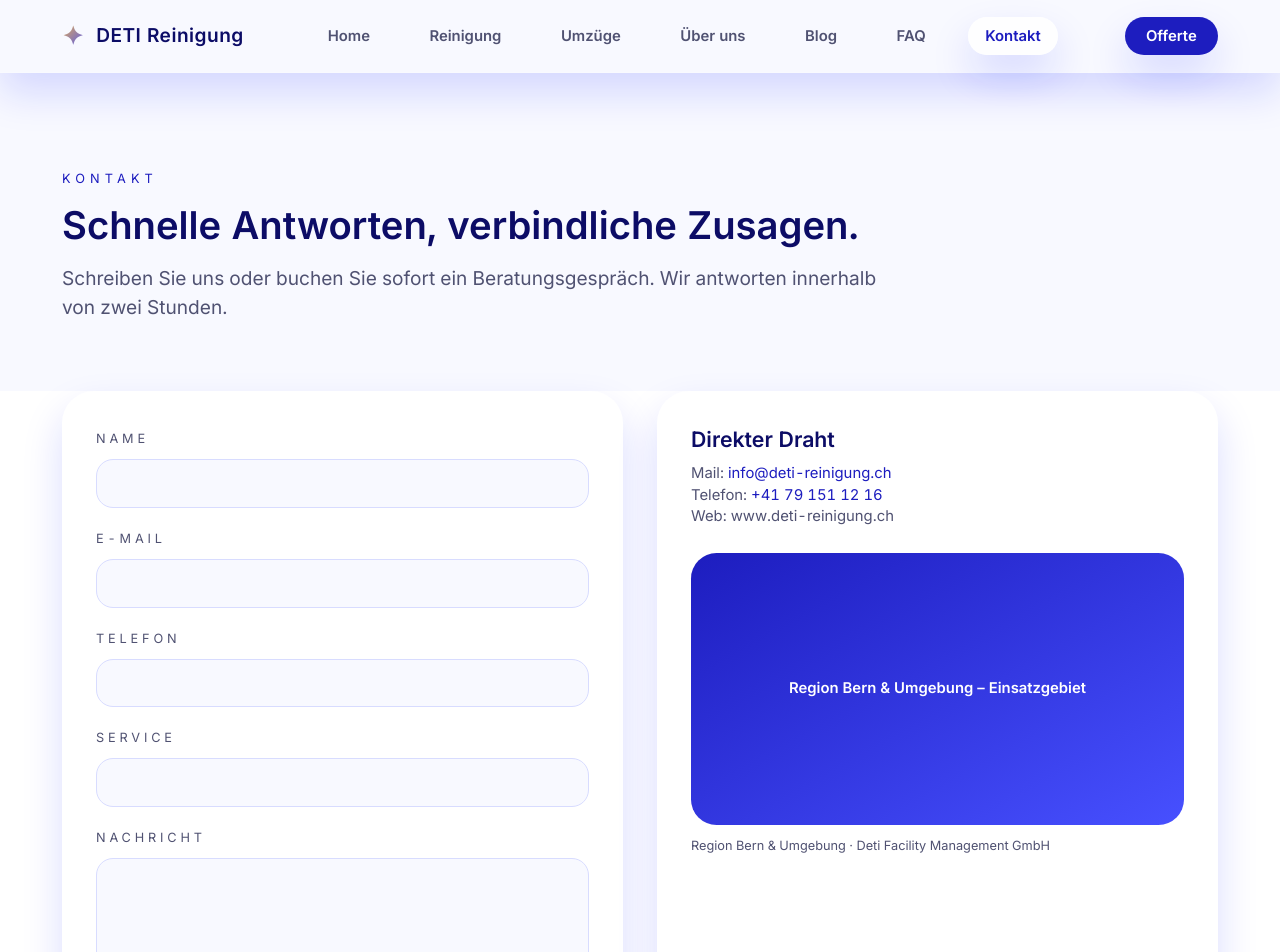
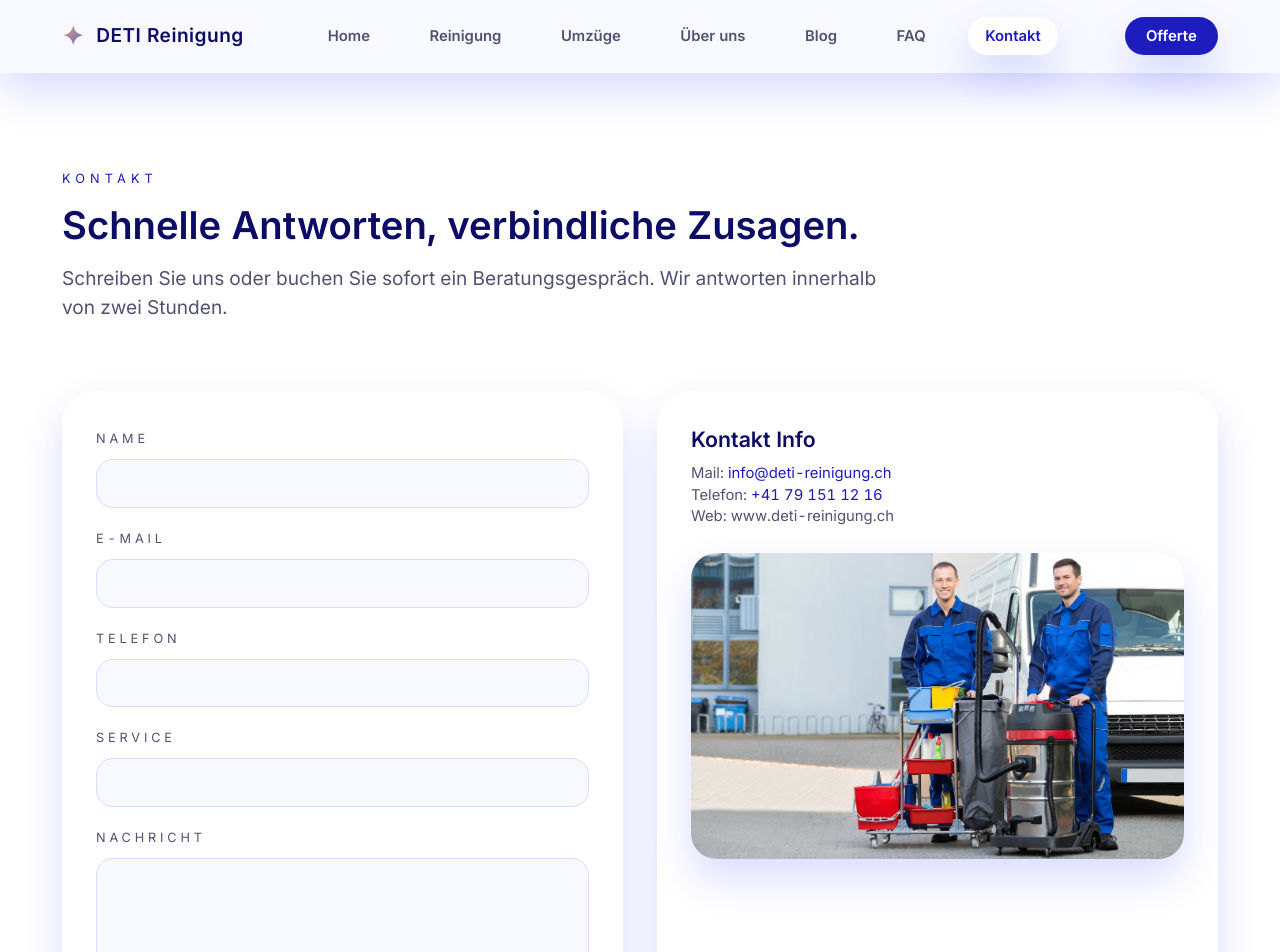
Before and after one commit to lg-sketch/D-facility, a React (Vite) app: page /kontakt in a window 1280 px wide. Shown: the top 952 px of the page. Built offline with nearby package versions, Linux system fonts and the light colour scheme.

Commit message:
Nove izmene na sajtu

```diff
--- a/src/components/ClosingCTA.jsx
+++ b/src/components/ClosingCTA.jsx
@@ -25,7 +25,7 @@ function ClosingCTA({
   const formId = useId()
 
   return (
-    <section className="px-4 py-16 sm:px-6 lg:px-8">
+    <section className="px-0 py-16 sm:px-6 lg:px-8">
       <div className="relative overflow-hidden rounded-[40px] shadow-soft">
         <img
           src={backgroundImage}
@@ -34,7 +34,7 @@ function ClosingCTA({
           loading="lazy"
         />
         <div className="absolute inset-0 bg-gradient-to-r from-primaryDark/90 via-primary/85 to-primaryLight/75" />
-        <div className="relative grid gap-10 p-8 text-white lg:grid-cols-[1.1fr,0.9fr] lg:p-12">
+        <div className="relative grid gap-10 p-6 text-white sm:p-8 lg:grid-cols-[1.1fr,0.9fr] lg:p-12">
           <div className="space-y-4">
             <p className="text-xs uppercase tracking-[0.4em] text-white/70">{eyebrow}</p>
             <h2 className="text-4xl font-semibold leading-tight">{title}</h2>
@@ -61,7 +61,7 @@ function ClosingCTA({
 
           <form
             aria-labelledby={`${formId}-title`}
-            className="rounded-[30px] bg-white/95 p-6 text-textPrimary shadow-soft backdrop-blur"
+            className="w-full max-w-full rounded-[30px] bg-white/95 p-5 text-textPrimary shadow-soft backdrop-blur sm:p-6"
           >
             <p id={`${formId}-title`} className="text-lg font-semibold text-primaryDark">
               Kontaktformular
--- a/src/pages/Blog.jsx
+++ b/src/pages/Blog.jsx
@@ -62,7 +62,7 @@ function BlogPage() {
         </div>
       </section>
 
-      <div className="px-4 sm:px-6 lg:px-8">
+      <div className="px-0 sm:px-6 lg:px-8">
         <ClosingCTA
           eyebrow="Content + Services"
           title="Lassen Sie uns gemeinsam Ihre Story erzählen."
--- a/src/pages/BlogPost.jsx
+++ b/src/pages/BlogPost.jsx
@@ -148,7 +148,7 @@ function BlogPostPage() {
         </div>
       </section>
 
-      <div className="mx-auto max-w-6xl px-4 pb-16 sm:px-6 lg:px-8">
+      <div className="mx-auto max-w-6xl px-0 pb-16 sm:px-6 lg:px-8">
         <ClosingCTA
           eyebrow="Nächster Schritt"
           title="Wir planen Ihren Reinigung- oder Umzugs-Case."
--- a/src/pages/Datenschutz.jsx
+++ b/src/pages/Datenschutz.jsx
@@ -135,7 +135,7 @@ function DatenschutzPage() {
           </div>
         </div>
       </section>
-      <div className="px-4 pb-16 sm:px-6 lg:px-8">
+      <div className="px-0 pb-16 sm:px-6 lg:px-8">
         <ClosingCTA
           eyebrow="Transparenz"
           title="Datenschutz ist Teil unserer Qualität."
--- a/src/pages/Faq.jsx
+++ b/src/pages/Faq.jsx
@@ -64,7 +64,7 @@ function FaqPage() {
         </div>
       </section>
 
-      <div className="px-4 sm:px-6 lg:px-8">
+      <div className="px-0 sm:px-6 lg:px-8">
         <ClosingCTA
           eyebrow="Weitere Fragen?"
           title="Wir antworten innerhalb von 2 Stunden."
--- a/src/pages/Home.jsx
+++ b/src/pages/Home.jsx
@@ -196,7 +196,7 @@ function HomePage() {
         </div>
       </section>
 
-      <div className="px-4 sm:px-6 lg:px-8">
+      <div className="px-0 sm:px-6 lg:px-8">
         <ClosingCTA />
       </div>
     </div>
@@ -257,7 +257,7 @@ function HeroSection() {
               className="h-80 w-full rounded-[36px] object-cover shadow-soft"
               loading="lazy"
             />
-            <div className="absolute -bottom-6 left-10 right-28 flex items-center gap-4 rounded-2xl border border-white/50 bg-white/30 p-4 shadow-soft backdrop-blur">
+            <div className="absolute -bottom-6 left-4 right-4 flex items-center gap-4 rounded-2xl bg-white/70 p-4 shadow-lg backdrop-blur-xl border border-white/50 sm:left-10 sm:right-28">
               <span className="flex h-12 w-12 items-center justify-center rounded-full bg-[#E8FFF2] text-[#26C281]">
                 <ShieldCheck className="h-6 w-6" color="#26C281" />
               </span>
--- a/src/pages/Impressum.jsx
+++ b/src/pages/Impressum.jsx
@@ -68,7 +68,7 @@ function ImpressumPage() {
           </div>
         </div>
       </section>
-      <div className="px-4 pb-16 sm:px-6 lg:px-8">
+      <div className="px-0 pb-16 sm:px-6 lg:px-8">
         <ClosingCTA
           eyebrow="Noch Fragen?"
           title="Wir freuen uns auf Ihre Kontaktaufnahme."
--- a/src/pages/Kontakt.jsx
+++ b/src/pages/Kontakt.jsx
@@ -9,7 +9,7 @@ function KontaktPage() {
         description="Kontaktieren Sie Deti Facility Management GmbH für Reinigung, Umzüge und Übergaben in Bern."
         canonicalPath="/kontakt"
       />
-      <section className="bg-backgroundSurface">
+      <section className="bg-white">
         <div className="mx-auto max-w-6xl px-4 pb-16 pt-24 sm:px-6 lg:px-8">
           <p className="text-xs uppercase tracking-[0.4em] text-primary">Kontakt</p>
           <h1 className="mt-4 text-4xl font-semibold text-primaryDark">Schnelle Antworten, verbindliche Zusagen.</h1>
@@ -55,7 +55,7 @@ function KontaktPage() {
           </form>
         </div>
         <div className="rounded-card bg-white p-8 shadow-soft">
-          <h3 className="text-xl font-semibold text-primaryDark">Direkter Draht</h3>
+          <h3 className="text-xl font-semibold text-primaryDark">Kontakt Info</h3>
           <p className="mt-2 text-sm text-textSecondary">
             Mail: <a href="mailto:info@deti-reinigung.ch" className="text-primary">info@deti-reinigung.ch</a>
           </p>
@@ -63,12 +63,14 @@ function KontaktPage() {
             Telefon: <a href="tel:+41791511216" className="text-primary">+41 79 151 12 16</a>
           </p>
           <p className="text-sm text-textSecondary">Web: www.deti-reinigung.ch</p>
-          <div className="mt-6 flex h-64 w-full items-center justify-center rounded-3xl bg-gradient-to-br from-primary to-primaryLight text-white">
-            <span className="text-sm font-semibold">Region Bern & Umgebung – Einsatzgebiet</span>
+          <div className="mt-6 h-72 w-full overflow-hidden rounded-3xl shadow-soft">
+            <img
+              src="/slike/deti-cleaning.png"
+              alt="Region Bern & Umgebung – Einsatzgebiet"
+              className="h-full w-full object-cover"
+              loading="lazy"
+            />
           </div>
-          <p className="mt-3 text-xs text-textSecondary">
-            Region Bern & Umgebung · Deti Facility Management GmbH
-          </p>
         </div>
       </section>
 
--- a/src/pages/Reinigung.jsx
+++ b/src/pages/Reinigung.jsx
@@ -169,7 +169,7 @@ function ReinigungPage() {
         </div>
       </section>
 
-      <div className="px-4 sm:px-6 lg:px-8">
+      <div className="px-0 sm:px-6 lg:px-8">
         <ClosingCTA
           eyebrow="Reinigung buchen"
           title="Ihre Wohnungsabgabe? Schon geregelt."
--- a/src/pages/UeberUns.jsx
+++ b/src/pages/UeberUns.jsx
@@ -72,7 +72,7 @@ function UeberUnsPage() {
         </div>
       </section>
 
-      <div className="px-4 sm:px-6 lg:px-8">
+      <div className="px-0 sm:px-6 lg:px-8">
         <ClosingCTA
           eyebrow="Lernen wir uns kennen"
           title="Wir behandeln jede Immobilie wie unsere eigene."
--- a/src/pages/Umzuege.jsx
+++ b/src/pages/Umzuege.jsx
@@ -165,7 +165,7 @@ function UmzuegePage() {
         </div>
       </section>
 
-      <div className="px-4 sm:px-6 lg:px-8">
+      <div className="px-0 sm:px-6 lg:px-8">
         <ClosingCTA
           eyebrow="Umzug planen"
           title="Selbst heikle Übergaben werden entspannt."
```
Also changed, not shown: public/slike/deti-cleaning.png (added).
